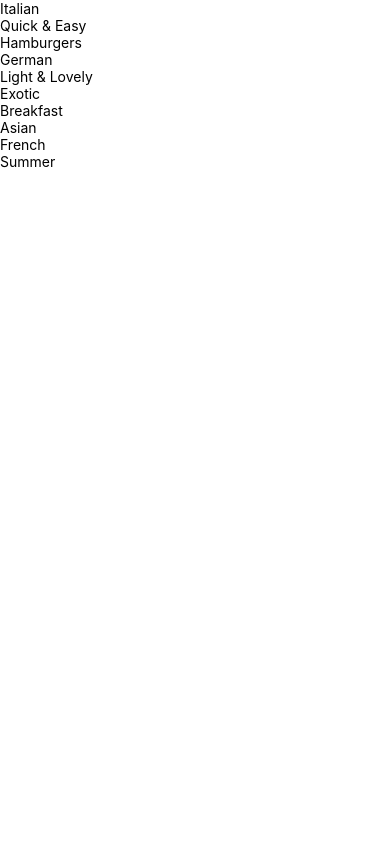
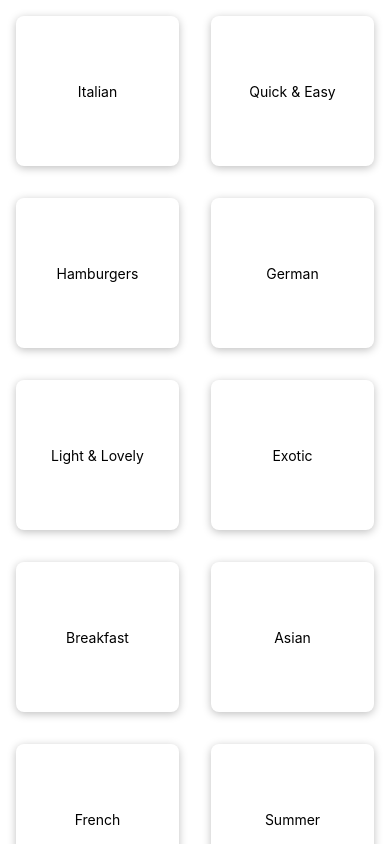
Before and after one commit to Edswel/reactnativemenu, a React Native app: screen / in a window 390 px wide. Built offline with nearby package versions, Linux system fonts and the light colour scheme.

Commit message:
Initial styling for categories screen

```diff
--- a/components/CategoryGridTile.js
+++ b/components/CategoryGridTile.js
@@ -1,10 +1,10 @@
-import { View, Pressable, Text } from 'react-native';
+import { View, Pressable, Text, StyleSheet } from 'react-native';
 
 function CategoryGridTile({ title, color }) {
     return (
-        <View>
-            <Pressable>
-                <View>
+        <View style={styles.gridItem}>
+            <Pressable style={styles.button}>
+                <View style={styles.innerContainer}>
                     <Text>{title}</Text>
                 </View>
             </Pressable>
@@ -13,3 +13,27 @@
 }
 
 export default CategoryGridTile;
+
+const styles = StyleSheet.create({
+    gridItem: {
+        flex: 1,
+        margin: 16,
+        height: 150,
+        borderRadius: 8,
+        elevation: 4,
+        backgroundColor: '#fff',
+        shadowColor: '#000',
+        shadowOpacity: 0.25,
+        shadowOffset: { width: 0, height: 2 },
+        shadowRadius: 8
+    },
+    button: {
+        flex: 1
+    },
+    innerContainer: {
+        flex: 1,
+        padding: 16,
+        justifyContent: 'center',
+        alignItems: 'center'
+    }
+});
--- a/screens/CategoriesScreen.js
+++ b/screens/CategoriesScreen.js
@@ -14,6 +14,7 @@
             data={CATEGORIES}
             keyExtractor={(item) => item.id}
             renderItem={renderCategoryItem}
+            numColumns={2}
         />
     )
 }
```
